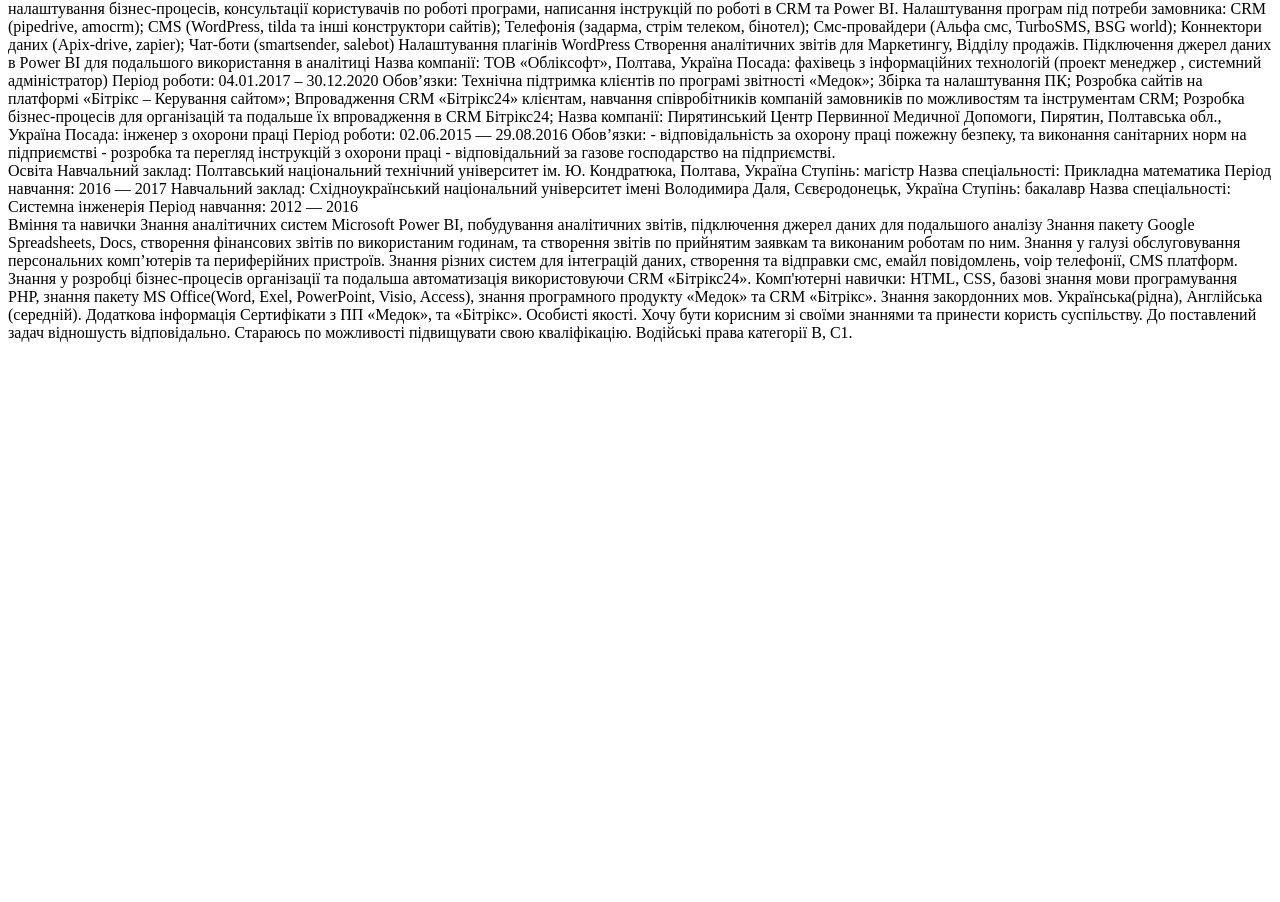
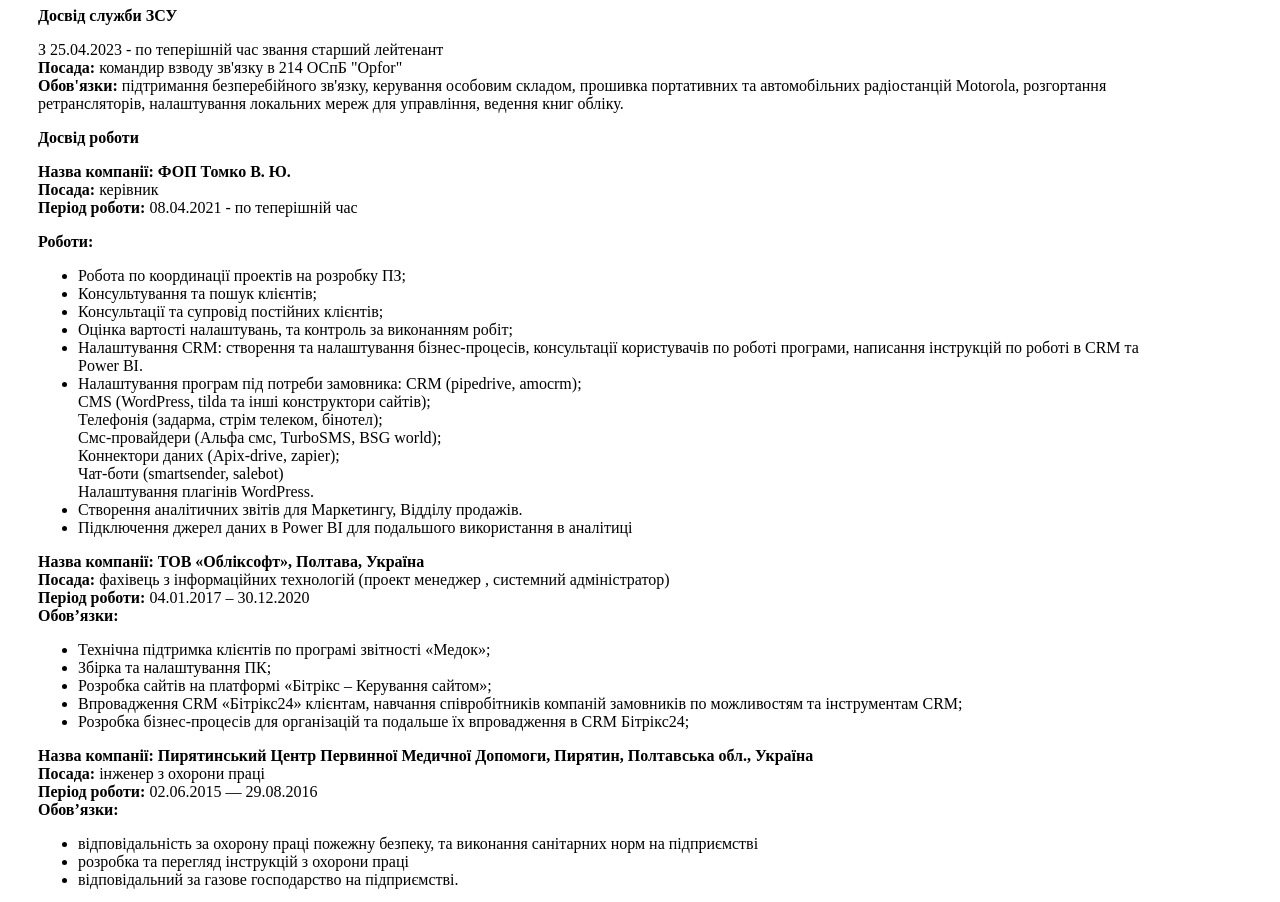
Before and after one commit to Tomik9511/CV, a plain HTML site: page index.html in a window 1280 px wide. Shown: the part 282-1184 px from the top of the page. Before the commit the page ends 800 px from the top, so only its background shows below. Drawn offline with Linux system fonts and the light colour scheme.

Commit message:
add style, formatting

```diff
--- a/index.html
+++ b/index.html
@@ -3,97 +3,134 @@
 <head>
     <meta charset="UTF-8">
     <meta name="viewport" content="width=device-width, initial-scale=1.0">
-    <title>Document</title>
+    <link rel="stylesheet" type="text/css" href="/styles/index.css">
+
+    <title>CV</title>
 </head>
 <body>
-    <p style="text-align: center;">РЕЗЮМЕ</p>
     <div>
+        <h2 style="text-align: center;">РЕЗЮМЕ</h2>
+        <div class="container">
+            <div style="width: 60%;">
+            <p><b>Томко Владислав Юрійович</b><br>
+                Вік: <b>28</b><br>
+                Місто проживання: <b>Полтава</b><br>
+                Сімейне положення: <b>Одружений</b><br>
+                Контактний телефон: <b>0663080086 (Signal, Whatsapp)</b><br>
+                e-mail: <a href="mailto:tomik9511@gmail.com"><b>tomik9511@gmail.com</b></a><br>
+                Соціальні мережі: <br>
+                <a href="https://www.instagram.com/tomko_vladislav/"><img src="/img/instagram-50.png" alt=""></a>
+                <a href="https://t.me/tomik9511"><img src="/img/telegram-50.png" alt=""></a>
+            </p>
+            </div>
+            <div><img style="width: 150px;" src="/img/tomko.png" alt="">
+            </div>
+    </div>
+    </div>
 
-<p>Томко Владислав Юрійович<br>
-    Вік: 28<br>
-    Місто проживання: Полтава<br>
-    Сімейне положення: Одружений<br>
-    Контактний телефон: 0663080086 (Signal, Whatsapp)<br>
-    e-mail: tomik9511@gmail.com</p>
 
+    <div>
+        <h4>Досвід служби ЗСУ</h4>
+        <p>
+            З 25.04.2023 - по теперішній час звання старший лейтенант<br>
+            <b>Посада:</b> командир взводу зв'язку в 214 ОСпБ "Opfor"<br>
+            <b>Обов'язки:</b> підтримання безперебійного зв'язку, керування особовим складом,
+            прошивка портативних та автомобільних  радіостанцій Motorola,
+            розгортання ретрансляторів, налаштування локальних мереж для управління,
+            ведення книг обліку.
+        </p>
     </div>
     <div>
-        Досвід служби ЗСУ
-З 25.04.2023 - по теперішній час звання лейтенант
-Посада: командир взводу зв'язку в 214 ОСпБ "Opfor"
-Обов'язки: підтримання безперебійного зв'язку, керування особовим складом, прошивка портативних та автомобільних  радіостанцій Motorola , розгортання ретрансляторів , налаштування локальних мереж для управління батальйону, ведення книг обліку.
-З 22.03.2023 по 25.04.2023 - слухач курсів перепідготовки ВІТІ
-Отримав ВОС 121000. Бойове застосування змішаних з'єднань, військових частин і підрозділів зв'язку
-З 01.09.2017 по 01.09.2019 - кафедра військової підготовки в Полтавському національному технічному університеті імені Юрія Кондратюка.
-Звання молодший лейтенант запасу.
+        <h4>Досвід роботи<br></h4>
+        <p>
+            <b>Назва компанії: ФОП Томко В. Ю.</b><br>
+            <b>Посада:</b> керівник<br>
+            <b>Період роботи:</b> 08.04.2021 -  по теперішній час<br>
+        </p>
+        <p><b>Роботи:</b> <br>
+            <ul>
+                <li>Робота по координації проектів на розробку ПЗ;</li>
+                <li>Консультування та пошук клієнтів;</li>
+                <li>Консультації та супровід постійних клієнтів;</li>
+                <li>Оцінка вартості налаштувань, та контроль за виконанням робіт;</li>
+                <li>Налаштування CRM: створення та налаштування бізнес-процесів,
+         консультації користувачів по роботі програми, написання
+          інструкцій по роботі в СRM та Power BI.</li>
+                <li>Налаштування програм під потреби замовника:
+                    CRM (pipedrive, amocrm);<br>
+                    СMS (WordPress, tilda та інші конструктори сайтів);<br>
+                    Телефонія (задарма, стрім телеком, бінотел);<br>
+                    Смс-провайдери (Альфа смс, TurboSMS, BSG world);<br>
+                    Коннектори даних (Apix-drive, zapier);<br>
+                    Чат-боти (smartsender, salebot)<br>
+                    Налаштування плагінів WordPress.</li>
+                <li>Створення аналітичних звітів для Маркетингу, Відділу продажів.</li>
+                <li>Підключення джерел даних в Power BI для подальшого використання в аналітиці</li>
+            </ul>
+        </p>
 
+        <p><b>Назва компанії: ТОВ «Облікcофт», Полтава, Україна</b><br>
+            <b>Посада:</b> фахівець з інформаційних технологій (проект менеджер , системний адміністратор)<br>
+            <b>Період роботи:</b> 04.01.2017 – 30.12.2020<br>
+            <b>Обов’язки:</b>
+            <ul>
+                <li>Технічна підтримка клієнтів по програмі звітності «Медок»;</li>
+                <li>Збірка та налаштування ПК;</li>
+                <li>Розробка сайтів на платформі «Бітрікс – Керування сайтом»;</li>
+                <li>Впровадження CRM «Бітрікс24» клієнтам, навчання співробітників компаній замовників
+                    по можливостям та інструментам CRM;</li>
+                <li>Розробка бізнес-процесів для організацій та подальше їх впровадження в CRM Бітрікс24;</li>
+            </ul>
+        </p>
+        <p><b>Назва компанії: Пирятинський Центр Первинної Медичної Допомоги, Пирятин, Полтавська обл., Україна</b><br>
+            <b>Посада:</b> інженер з охорони праці<br>
+            <b>Період роботи:</b> 02.06.2015 — 29.08.2016<br>
+            <b>Обов’язки:</b>
+            <ul>
+                <li>відповідальність за охорону праці пожежну безпеку, та виконання санітарних норм на підприємстві</li>
+                <li>розробка та перегляд інструкцій з охорони праці</li>
+                <li>відповідальний за газове господарство на підприємстві.</li>
+            </ul>
+        </p>
     </div>
     <div>
-        Досвід роботи
-Назва компанії: ФОП Томко В. Ю.
-Посада: керівник
-Період роботи: 08.04.2021 -  по теперішній час
-Роботи:
-Робота по координації проектів на розробку ПЗ;
-Консультування та пошук клієнтів;
-Консультації та супровід постійних клієнтів;
-Оцінка вартості налаштувань, та контроль за виконанням робіт;
-Налаштування CRM: створення та налаштування бізнес-процесів, консультації користувачів по роботі програми, написання інструкцій по роботі в СRM та Power BI.
-Налаштування програм під потреби замовника:
-CRM (pipedrive, amocrm);
-СMS (WordPress, tilda та інші конструктори сайтів);
-Телефонія (задарма, стрім телеком, бінотел);
-Смс-провайдери (Альфа смс, TurboSMS, BSG world);
-Коннектори даних (Apix-drive, zapier);
- Чат-боти (smartsender, salebot)
-Налаштування плагінів WordPress
-Створення аналітичних звітів для Маркетингу, Відділу продажів.
-Підключення джерел даних в Power BI для подальшого використання в аналітиці
-Назва компанії: ТОВ «Облікcофт», Полтава, Україна
-Посада: фахівець з інформаційних технологій (проект менеджер , системний адміністратор)
-Період роботи: 04.01.2017 – 30.12.2020
-Обов’язки:
-Технічна підтримка клієнтів по програмі звітності «Медок»;
-Збірка та налаштування ПК;
-Розробка сайтів на платформі «Бітрікс – Керування сайтом»;
-Впровадження CRM «Бітрікс24» клієнтам, навчання співробітників компаній замовників по можливостям та інструментам CRM;
-Розробка бізнес-процесів для організацій та подальше їх впровадження в CRM Бітрікс24;
-Назва компанії: Пирятинський Центр Первинної Медичної Допомоги, Пирятин, Полтавська обл., Україна
-Посада: інженер з охорони праці
-Період роботи: 02.06.2015 — 29.08.2016
-Обов’язки:
-- відповідальність за охорону праці пожежну безпеку, та виконання санітарних норм на підприємстві
-- розробка та перегляд інструкцій з охорони праці
-- відповідальний за газове господарство на підприємстві.
+        <h4>Освіта</h4>
+        <P><b>Навчальний заклад:</b> Полтавський національний технічний університет ім. Ю. Кондратюка, Полтава, Україна<br>
+            <b>Ступінь:</b> магістр<br>
+            <b>Назва спеціальності:</b> Прикладна математика<br>
+            <b>Період навчання:</b> 2016 — 2017<br>
+            <b>Навчальний заклад:</b> Східноукраїнський національний університет імені Володимира Даля, Сєвєродонецьк, Україна<br>
+            <b>Ступінь:</b> бакалавр<br>
+            <b>Назва спеціальності:</b> Системна інженерія<br>
+            <b>Період навчання:</b> 2012 — 2016</P>
 
-    </div>
-    <div>
-
-        Освіта
-Навчальний заклад: Полтавський національний технічний університет ім. Ю. Кондратюка, Полтава, Україна
-Ступінь: магістр
-Назва спеціальності: Прикладна математика
-Період навчання: 2016 — 2017
-Навчальний заклад: Східноукраїнський національний університет імені Володимира Даля, Сєвєродонецьк, Україна
-Ступінь: бакалавр
-Назва спеціальності: Системна інженерія
-Період навчання: 2012 — 2016
     </div>
 
     <div>
-        Вміння та навички
-Знання аналітичних систем Microsoft Power BI, побудування аналітичних звітів, підключення джерел даних для подальшого аналізу
-Знання пакету Google Spreadsheets, Docs, створення фінансових звітів по використаним годинам, та створення звітів по прийнятим заявкам та виконаним роботам по ним.
-Знання у галузі обслуговування персональних комп’ютерів та периферійних пристроїв.
-Знання різних систем для інтеграцій даних, створення та відправки смс, емайл повідомлень, voip телефонії, CMS платформ.
-Знання у розробці бізнес-процесів організації та подальша  автоматизація використовуючи CRM «Бітрікс24».
-Комп'ютерні навички: HTML, СSS, базові знання мови програмування PHP, знання пакету MS Office(Word, Exel, PowerPoint, Visio, Access), знання програмного продукту «Медок» та CRM «Бітрікс».
-Знання закордонних мов. Українська(рідна), Англійська (середній).
+        <h4>Вміння та навички</h4>
+        <p>
+            <ul>
+                <li>Знання аналітичних систем Microsoft Power BI, побудування аналітичних звітів, підключення джерел даних для подальшого аналізу</li>
+                <li>Знання пакету Google Spreadsheets, Docs, створення фінансових звітів по використаним годинам, та створення звітів по прийнятим заявкам та виконаним роботам по ним. </li>
+                <li>Знання у галузі обслуговування персональних комп’ютерів та периферійних пристроїв. </li>
+                <li>Знання різних систем для інтеграцій даних, створення та відправки смс, емайл повідомлень, voip телефонії, CMS платформ.</li>
+                <li>Знання у розробці бізнес-процесів організації та подальша  автоматизація використовуючи CRM «Бітрікс24».</li>
+                <li>Комп'ютерні навички: HTML, СSS, базові знання мови програмування PHP,
+                    знання пакету MS Office(Word, Exel, PowerPoint, Visio, Access),
+                    знання програмного продукту «Медок» та CRM «Бітрікс».</li>
+                <li>Знання закордонних мов. Українська(рідна), Англійська (середній).</li>
+            </ul>
+        </p>
 
-Додаткова інформація
-Сертифікати з ПП «Медок», та «Бітрікс».
-Особисті якості. Хочу бути корисним зі своїми знаннями та принести користь суспільству. До поставлений задач відношусть відповідально. Стараюсь по можливості підвищувати свою кваліфікацію.
-Водійські права категорії В, С1.
+        <h4>Додаткова інформація</h4>
+        <p>
+            <ul>
+                <li>Сертифікати з ПП «Медок», та «Бітрікс». </li>
+                <li>Особисті якості. Хочу бути корисним зі своїми знаннями та принести користь суспільству.
+                    До поставлений задач відношусть відповідально. Стараюсь по можливості підвищувати свою кваліфікацію.</li>
+                <li>Водійські права категорії В, С1.</li>
+            </ul>
+        </p>
 
     </div>
 </body>
--- /dev/null
+++ b/styles/index.css
@@ -0,0 +1,19 @@
+body{
+    max-width: 1200px;
+}
+div {
+
+ margin-left: 30px;
+ margin-right: 30px;
+
+font-family:'Times New Roman', Times, serif;
+
+}
+h4 {
+    margin-bottom: 10px;
+    margin-top: 10px;
+
+}
+.container {
+    display: flex;
+}
```
Also changed, not shown: img/instagram-50.png (added), img/telegram-50.png (added), img/tomko.png (added), styles/profile.css (added).
